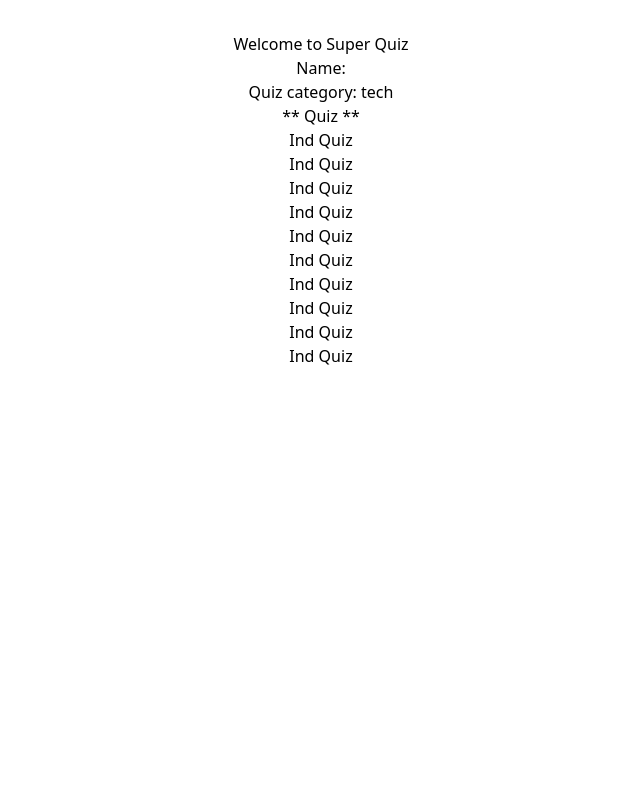
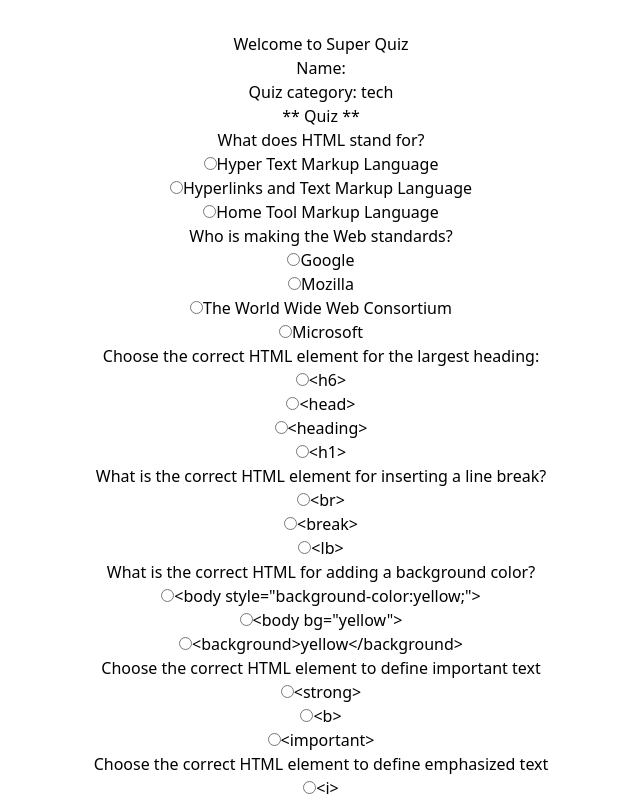
Before and after one commit to OpenGenus/React-Quiz-App, a React (Vite) app: page / in a window 1280 px wide. Both pictures are taken after a click on the button "Take Quiz". Shown: the top 800 px of the page, without its empty margins (319-959 px from the left). Built offline with nearby package versions, Linux system fonts and the light colour scheme.

Commit message:
Quiz question list style updated

```diff
--- a/src/components/quiz/quiz.tsx
+++ b/src/components/quiz/quiz.tsx
@@ -3,13 +3,30 @@ interface Question {
     question: string;
     answers: string[];
     correct: string;
+    Question: any;
 
     }
 const Quiz = (props: Question) =>{
-    console.log("Questions:",props)
+    console.log("Questions:",Object.keys(props).map((key)=>{
+        return props[key]
+    }))
     return(
         <div>
-            <h1>Ind Quiz</h1>
+           {Object.keys(props).map((key)=>{
+                return <div className="border flex flex-col p-7" key={key}>
+                    <div className="flex">
+                   <p className="text-2xl"> {props[key].question as any}</p>
+                   </div>
+                    <div className="flex flex-col  p-20">
+                        {props[key].answers.map((answer, i)=>{
+                            return <ul key={i}>
+                              <li><input type="radio" name="ans"/>
+                                {answer}</li>
+                            </ul>
+                        })}
+                </div>
+                </div>
+           })}
         </div>
     )
 }
```
